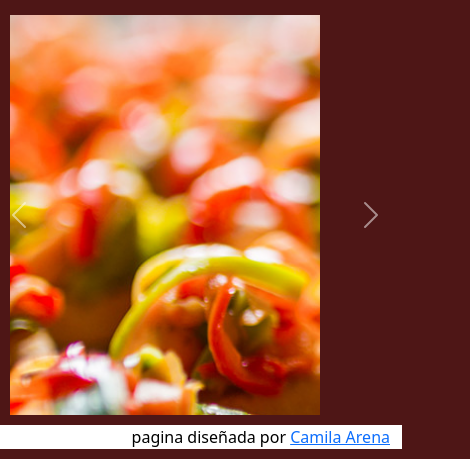
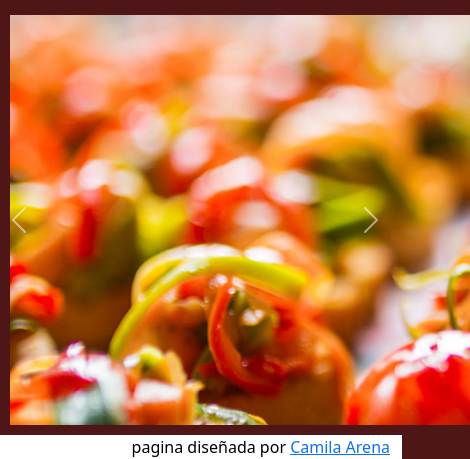
Before and after one commit to belchus/ArenaCamila-Catering, a plain HTML site: page index.html in a window 390 px wide. Shown: the part 485-944 px from the top of the page, 470 px wide, since content can reach past the window. Drawn offline with nearby package versions, Linux system fonts and the light colour scheme.

Commit message:
se cambio media q

```diff
--- a/css/style.css
+++ b/css/style.css
@@ -297,8 +297,8 @@ p{
      }
 
      .carousel-inner{
-         height: 400px;
-         width: 310px;
+         height: 410px;
+         width: 460px;
          margin: 10px;
          justify-content: center;
      }
```
